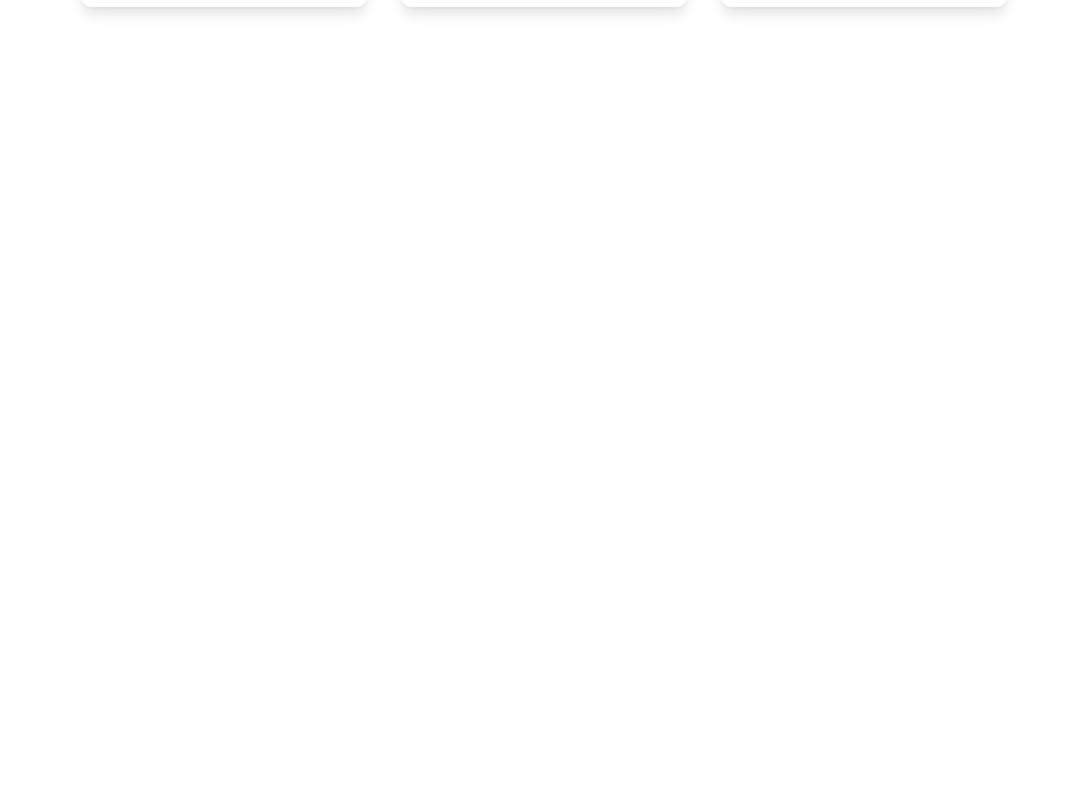
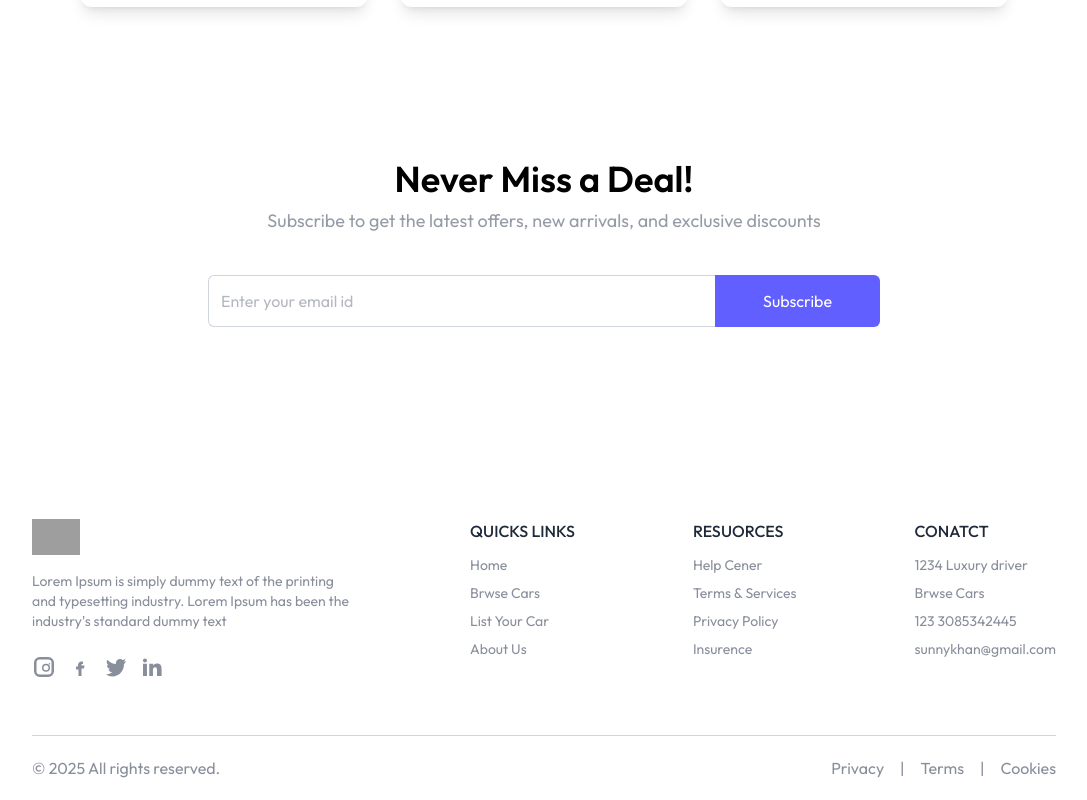
Before and after one commit to sunnykhan12345/car-rental-website, a React (Vite) app: page / in a window 1280 px wide. Shown: the part 2492-3292 px from the top of the page, without its empty margins (96-1183 px from the left). Before the commit the page ends 2611 px from the top, so only its background shows below. Built offline with nearby package versions, Linux system fonts and the light colour scheme; grey boxes are pictures that could not be loaded.

Commit message:
home page completed with footer

```diff
--- a/src/App.jsx
+++ b/src/App.jsx
@@ -20,6 +20,7 @@
 import Cars from "./pages/Cars";
 import CarsDetails from "./pages/CarsDetails";
 import MyBooking from "./pages/MyBooking";
+import { Footer } from "./components/Footer";
 
 const App = () => {
   const [showLogin, setShowLogin] = useState(false);
@@ -33,6 +34,7 @@
         <Route path="/cars" element={<Cars />} />
         <Route path="/my-bookings" element={<MyBooking />} />
       </Routes>
+      <Footer />
     </>
   );
 };
--- /dev/null
+++ b/src/components/Footer.jsx
@@ -0,0 +1,120 @@
+export const Footer = () => {
+  return (
+    <div className="text-gray-500/80 pt-8 px-6 md:px-16 lg:px-24 xl:px-32">
+      <div className="flex flex-wrap justify-between gap-8 pb-6  border-bordercolor">
+        <div className="max-w-80">
+          <img
+            src="https://raw.githubusercontent.com/prebuiltui/prebuiltui/main/assets/dummyLogo/dummyLogoColored.svg"
+            alt="logo"
+            className="mb-4 h-8 md:h-9"
+          />
+          <p className="text-sm max-w-80 mt-3">
+            Lorem Ipsum is simply dummy text of the printing and typesetting
+            industry. Lorem Ipsum has been the industry's standard dummy text
+          </p>
+          <div className="flex items-center gap-3 mt-6">
+            {/* Instagram */}
+            <a href="#">
+              <svg className="w-6 h-6" fill="currentColor" viewBox="0 0 24 24">
+                <path d="M7.75 2A5.75 5.75 0 002 7.75v8.5A5.75 5.75 0 007.75 22h8.5A5.75 5.75 0 0022 16.25v-8.5A5.75 5.75 0 0016.25 2h-8.5zM4.5 7.75A3.25 3.25 0 017.75 4.5h8.5a3.25 3.25 0 013.25 3.25v8.5a3.25 3.25 0 01-3.25 3.25h-8.5a3.25 3.25 0 01-3.25-3.25v-8.5zm9.5 1a4 4 0 11-4 4 4 4 0 014-4zm0 1.5a2.5 2.5 0 102.5 2.5 2.5 2.5 0 00-2.5-2.5zm3.5-.75a.75.75 0 11.75-.75.75.75 0 01-.75.75z" />
+              </svg>
+            </a>
+            {/* Facebook */}
+            <a href="#">
+              <svg className="w-6 h-6" fill="currentColor" viewBox="0 0 24 24">
+                <path d="M13.5 9H15V6.5h-1.5c-1.933 0-3.5 1.567-3.5 3.5v1.5H8v3h2.5V21h3v-7.5H16l.5-3h-3z" />
+              </svg>
+            </a>
+            {/* Twitter */}
+            <a href="#">
+              <svg className="w-6 h-6" fill="currentColor" viewBox="0 0 24 24">
+                <path d="M22 5.92a8.2 8.2 0 01-2.36.65A4.1 4.1 0 0021.4 4a8.27 8.27 0 01-2.6 1A4.14 4.14 0 0016 4a4.15 4.15 0 00-4.15 4.15c0 .32.04.64.1.94a11.75 11.75 0 01-8.52-4.32 4.14 4.14 0 001.29 5.54A4.1 4.1 0 013 10v.05a4.15 4.15 0 003.33 4.07 4.12 4.12 0 01-1.87.07 4.16 4.16 0 003.88 2.89A8.33 8.33 0 012 19.56a11.72 11.72 0 006.29 1.84c7.55 0 11.68-6.25 11.68-11.67 0-.18 0-.35-.01-.53A8.18 8.18 0 0022 5.92z" />
+              </svg>
+            </a>
+            {/* LinkedIn */}
+            <a href="#">
+              <svg className="w-6 h-6" fill="currentColor" viewBox="0 0 24 24">
+                <path d="M4.98 3.5C3.88 3.5 3 4.38 3 5.48c0 1.1.88 1.98 1.98 1.98h.02c1.1 0 1.98-.88 1.98-1.98C6.98 4.38 6.1 3.5 4.98 3.5zM3 8.75h3.96V21H3V8.75zm6.25 0h3.8v1.68h.05c.53-.98 1.82-2.02 3.75-2.02 4.01 0 4.75 2.64 4.75 6.07V21H17v-5.63c0-1.34-.03-3.07-1.88-3.07-1.88 0-2.17 1.47-2.17 2.98V21H9.25V8.75z" />
+              </svg>
+            </a>
+          </div>
+        </div>
+
+        <div>
+          <p className="text-base font-medium text-gray-800 uppercase">
+            quicks links
+          </p>
+          <ul className="mt-3 flex flex-col gap-2 text-sm">
+            <li>
+              <a href="#">Home</a>
+            </li>
+            <li>
+              <a href="#">Brwse Cars</a>
+            </li>
+            <li>
+              <a href="#">List Your Car</a>
+            </li>
+            <li>
+              <a href="#">About Us</a>
+            </li>
+          </ul>
+        </div>
+        <div>
+          <p className="text-base font-medium text-gray-800 uppercase">
+            Resuorces
+          </p>
+          <ul className="mt-3 flex flex-col gap-2 text-sm">
+            <li>
+              <a href="#">Help Cener</a>
+            </li>
+            <li>
+              <a href="#">Terms & Services</a>
+            </li>
+            <li>
+              <a href="#">Privacy Policy</a>
+            </li>
+            <li>
+              <a href="#">Insurence</a>
+            </li>
+          </ul>
+        </div>
+        <div>
+          <p className="text-base font-medium text-gray-800 uppercase">
+            Conatct
+          </p>
+          <ul className="mt-3 flex flex-col gap-2 text-sm">
+            <li>
+              <a href="#">1234 Luxury driver</a>
+            </li>
+            <li>
+              <a href="#">Brwse Cars</a>
+            </li>
+            <li>
+              <a href="#">123 3085342445</a>
+            </li>
+            <li>
+              <a href="#">sunnykhan@gmail.com</a>
+            </li>
+          </ul>
+        </div>
+      </div>
+      <hr className="border-gray-300 mt-8" />
+      <div className="flex flex-col md:flex-row gap-2 items-center justify-between py-5">
+        <p>© {new Date().getFullYear()} All rights reserved.</p>
+        <ul className="flex items-center gap-4">
+          <li>
+            <a href="#">Privacy</a>
+          </li>
+          <span>|</span>
+          <li>
+            <a href="#">Terms</a>
+          </li>
+          <span>|</span>
+          <li>
+            <a href="#">Cookies</a>
+          </li>
+        </ul>
+      </div>
+    </div>
+  );
+};
--- /dev/null
+++ b/src/components/NewsLetter.jsx
@@ -0,0 +1,29 @@
+import React from "react";
+
+const NewsLetter = () => {
+  return (
+    <div className="flex flex-col items-center justify-center text-center space-y-2 md:mx-4 my-10 mb-40">
+      <h1 className="md:text-4xl text-2xl font-semibold">Never Miss a Deal!</h1>
+      <p className="md:text-lg text-gray-500/70 pb-8">
+        Subscribe to get the latest offers, new arrivals, and exclusive
+        discounts
+      </p>
+      <form className="flex items-center justify-between max-w-2xl w-full md:h-13 h-12">
+        <input
+          className="border border-gray-300 rounded-md h-full border-r-0 outline-none w-full rounded-r-none px-3 text-gray-500"
+          type="text"
+          placeholder="Enter your email id"
+          required
+        />
+        <button
+          type="submit"
+          className="md:px-12 px-8 h-full text-white bg-indigo-500 hover:bg-indigo-600 transition-all cursor-pointer rounded-md rounded-l-none"
+        >
+          Subscribe
+        </button>
+      </form>
+    </div>
+  );
+};
+
+export default NewsLetter;
--- a/src/pages/Home.jsx
+++ b/src/pages/Home.jsx
@@ -1,10 +1,10 @@
-
 import React from "react";
 import Hero from "../components/Hero";
 import FeaturedSection from "../components/featuredSection";
 import Banner from "../components/Banner";
 import Testimonials from "../components/Testimonials";
-
+import NewsLetter from "../components/NewsLetter";
+import { Footer } from "../components/Footer";
 
 const Home = () => {
   return (
@@ -13,6 +13,8 @@
       <FeaturedSection />
       <Banner />
       <Testimonials />
+      <NewsLetter />
+
     </div>
   );
 };
```
